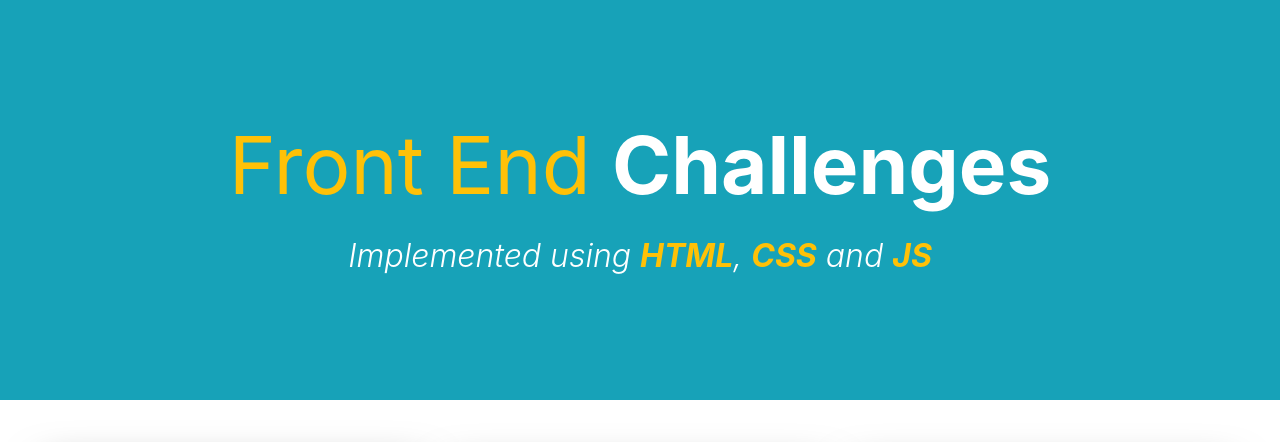
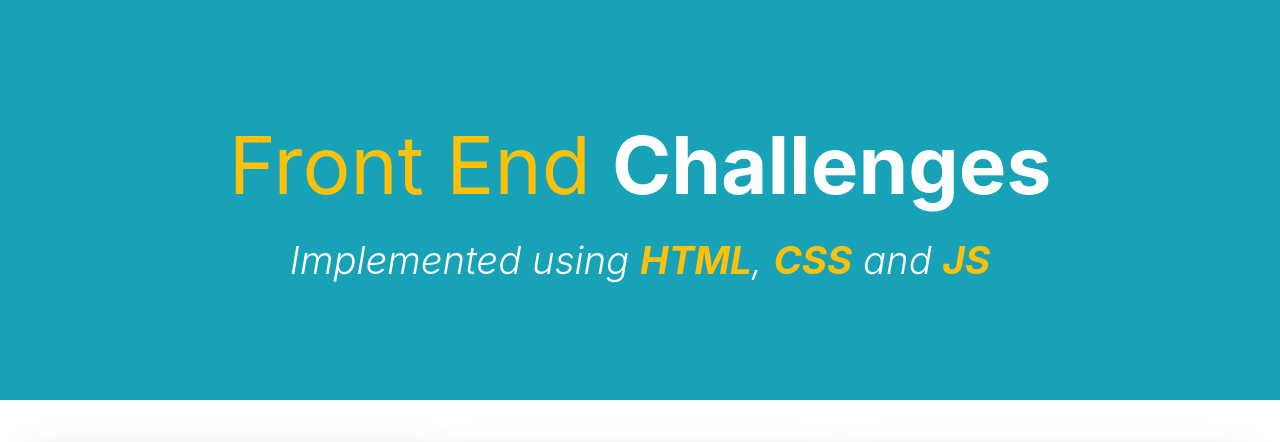
Before and after one commit to Mahesh-yadav/frontend-challenges, a website with bundled scripts: page index.html in a window 1280 px wide. Shown: the top 442 px of the page. Built offline with nearby package versions, Linux system fonts and the light colour scheme.

Commit message:
update bootstrap cdn link

```diff
--- a/index.html
+++ b/index.html
@@ -5,7 +5,7 @@
     <meta name="viewport" content="width=device-width, initial-scale=1.0" />
     <title>Frontend Challenges</title>
 
-    <link rel="stylesheet" href="./node_modules/bootstrap/dist/css/bootstrap.min.css">
+    <link rel="stylesheet" href="https://stackpath.bootstrapcdn.com/bootstrap/4.5.0/css/bootstrap.min.css" integrity="sha384-9aIt2nRpC12Uk9gS9baDl411NQApFmC26EwAOH8WgZl5MYYxFfc+NcPb1dKGj7Sk" crossorigin="anonymous">
     <link rel="stylesheet" href="styles.css">
   </head>
   <body>
```
